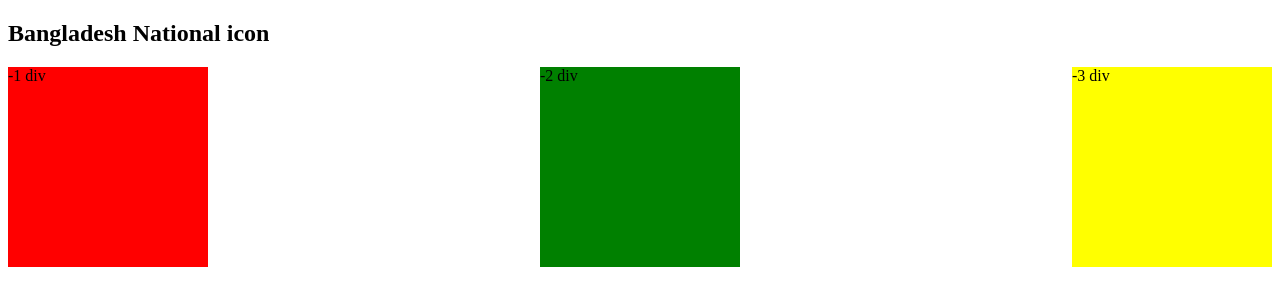
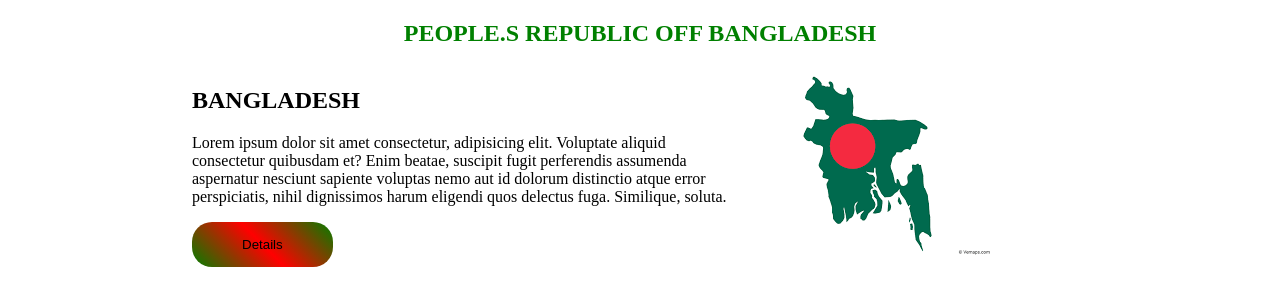
Before and after one commit to Raju1-Ahmed/conceoptual-sesson, a plain HTML site: page index.html in a window 1280 px wide. Drawn offline with Linux system fonts and the light colour scheme.

Commit message:
header add

```diff
--- a/index.html
+++ b/index.html
@@ -4,16 +4,27 @@
     <meta charset="UTF-8">
     <meta http-equiv="X-UA-Compatible" content="IE=edge">
     <meta name="viewport" content="width=device-width, initial-scale=1.0">
-    <link rel="shortcut icon" href="./images/bd-map.png" type="image/x-icon">
+    <link rel="shortcut icon" href="./images/istockphoto-492579094-612x612.jpg" type="image/x-icon">
     <link rel="stylesheet" href="style.css">
     <title>Document</title>
 </head>
 <body>
-    <h2>Bangladesh National icon</h2>
-   <div class="parent">
-       <div class="div1">-1 div</div>
-       <div class="div2">-2 div</div>
-       <div class="div3">-3 div</div>
-   </div>
+    <head>
+        <h2 class="title">PEOPLE.S REPUBLIC OFF BANGLADESH</h2>
+    </head>
+    <div class="parent">
+        <div class="left-side">
+            <h2>BANGLADESH</h2>
+            <P>Lorem ipsum dolor sit amet consectetur, adipisicing elit. Voluptate aliquid consectetur quibusdam et? Enim beatae, suscipit fugit perferendis assumenda aspernatur nesciunt sapiente voluptas nemo aut id dolorum distinctio atque error perspiciatis, nihil dignissimos harum eligendi quos delectus fuga. Similique, soluta.</P>
+                <button class="details-btn">Details</button>
+        </div>
+        <div class="right-side">
+           <div class="photo">
+               <img src="./images/download.png" alt="">
+            </div>
+        </div>
+    </div>
+
+
 </body>
 </html>
--- a/style.css
+++ b/style.css
@@ -1,19 +1,28 @@
-.div1{
-    width: 200px;
-    height: 200px;
-    background-color: red;
+body{
+    margin: 0;
+    padding: 0;
 }
-.div2{
-    width: 200px;
-    height: 200px;
-    background-color: green;
-}
-.div3{
-    width: 200px;
-    height: 200px;
-    background-color: yellow;
+.title{
+    text-align: center;
+    color: green;
 }
 .parent{
-    display: flex;
-    justify-content: space-between;
+  display: flex;
+  width: 70%;
+  margin: 0 auto;
 }
+.photo{
+    width: 350px;
+}
+.details-btn{
+    padding: 15px 50px ;
+    background-image: linear-gradient(45deg, green, red,green);
+    border-radius: 20px;
+    border: none;
+
+}
+.details-btn:hover{
+    color: whitesmoke;
+    background-image: linear-gradient(145deg, red, green,red);
+
+}
```
Also changed, not shown: images/download.png (added), images/istockphoto-492579094-612x612.jpg (added), images/kisspng-flag-of-bangladesh-national-flag-myanmar-map-5b35cb26ec5f79.7850492915302520709682.jpg (added).
